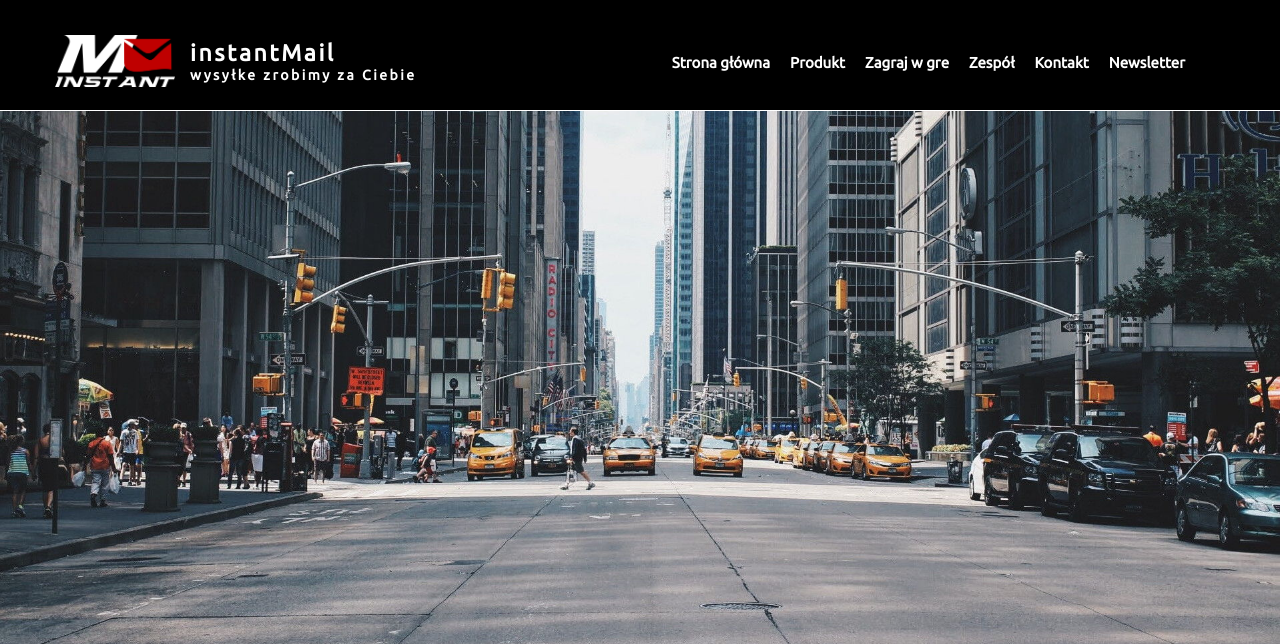
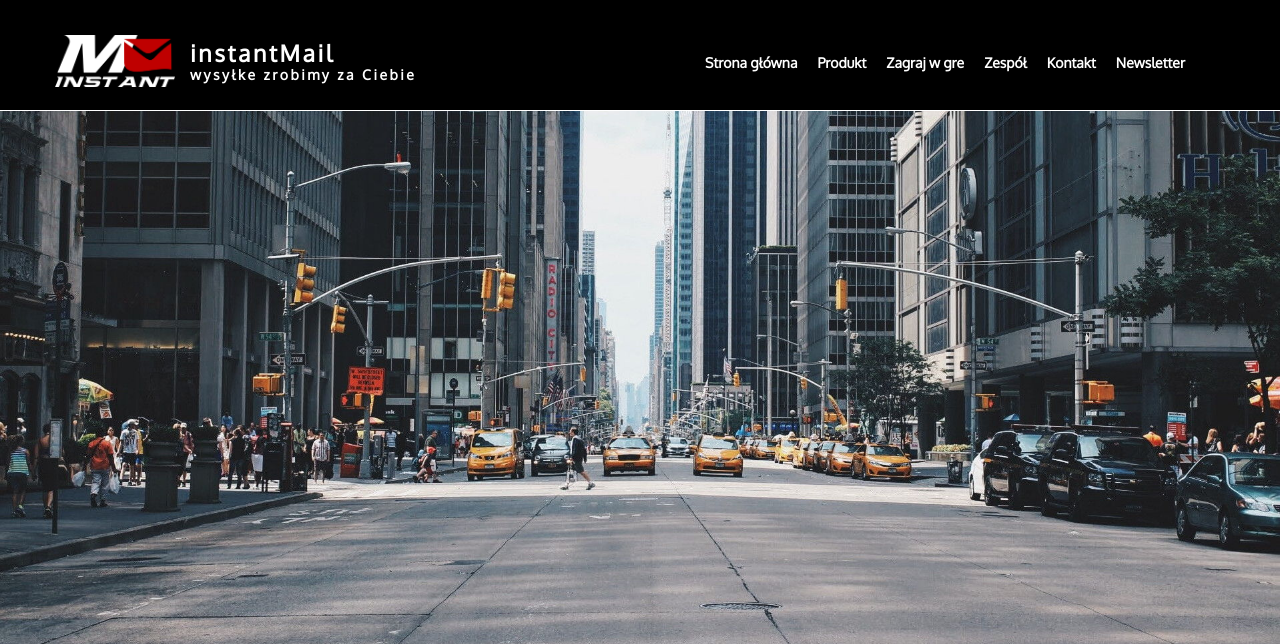
Before and after one commit to infoshareacademy/jfddl2-imail, a PHP site: page / in a window 1280 px wide. Shown: the top 644 px of the page. Run offline with PHP 8.4, Linux system fonts and the light colour scheme; some libraries are stand-ins or nearby versions.

Commit message:
add new font

```diff
--- a/css/style.css
+++ b/css/style.css
@@ -1,8 +1,8 @@
 * {
     margin: 0;
     padding: 0;
-    font-size: 16px;
-    font-family: 'Ubuntu', Arial;
+    font-size: 14px;
+    font-family: 'Oxygen', 'Ubuntu', Arial;
 }
 
 /*Navigation*/
@@ -15,7 +15,7 @@ header .navbar-toggle .icon-bar{position:relative;transition:all .5s ease-in-out
 .dropdown-menu{background-color: rgba(0, 0, 0, 0.7) !important}
 header .navbar-toggle.active .icon-bar:nth-of-type(1){top:6px;transform:rotate(45deg)}
 header .navbar-toggle.active .icon-bar:nth-of-type(3){top:-6px;transform:rotate(-45deg)}
-header #Main-navbar .nav>li>a{font-weight:700;padding:10px!important;font-size:15px;color:#fff!important;line-height:45px!important}
+header #Main-navbar .nav>li>a{font-weight:700;padding:10px!important;font-size:14px;color:#fff!important;line-height:45px!important}
 header #Main-navbar .nav>li>a:focus,header #Main-navbar .nav>li>a:hover{text-decoration:none;color: #ff0500 !important}
 header #Main-navbar .nav .dropdown-menu>li>a{font-weight:700;padding:0 20px!important;font-size:15px;color:#fff!important;line-height:45px!important}
 header #Main-navbar .nav .dropdown-menu>li>a:focus,header #Main-navbar .nav .dropdown-menu>li>a:hover{text-decoration:none;background-color:transparent!important;color: #ff0500 !important}
--- a/index.html
+++ b/index.html
@@ -6,6 +6,7 @@
     <link href="https://fonts.googleapis.com/css?family=Roboto:400,900&amp;subset=latin-ext" rel="stylesheet">
     <script src="https://ajax.googleapis.com/ajax/libs/jquery/3.2.1/jquery.min.js"></script>
     <link href="https://fonts.googleapis.com/css?family=Ubuntu&amp;subset=latin-ext" rel="stylesheet">
+    <link href="https://fonts.googleapis.com/css?family=Oxygen&amp;subset=latin-ext" rel="stylesheet">
     <link href="https://cdnjs.cloudflare.com/ajax/libs/font-awesome/4.6.3/css/font-awesome.css" rel="stylesheet">
     <!--<link href="css/animate.css" rel="stylesheet">-->
     <script src="http://code.jquery.com/jquery-1.9.1.min.js"></script>
```
